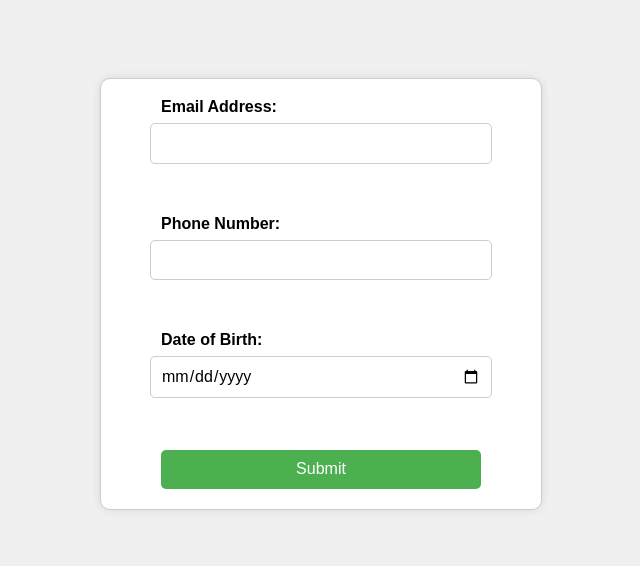
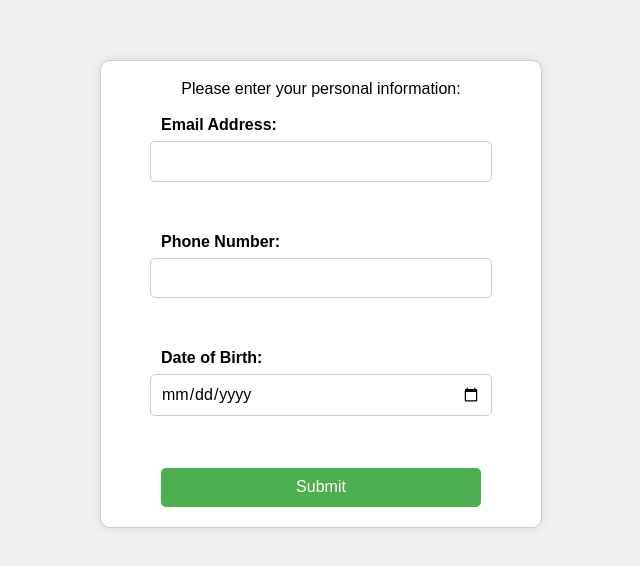
Before and after one commit to ITMD362-Fall24-AzkiyaT/lab2, a plain HTML site: page index.html in a window 1280 px wide. Shown: the part 106-672 px from the top of the page, without its empty margins (319-959 px from the left). Drawn offline with Linux system fonts and the light colour scheme; files that its build step writes are made by us from their sources.

Commit message:
Update index.html

```diff
--- a/index.html
+++ b/index.html
@@ -10,6 +10,7 @@
 </head>
 <body>
     <form action="submit_form.php" method="POST" autocomplete="on">
+        <h2>Please enter your personal information:</h2>
         <label for="email">Email Address:</label>
         <input type="email" id="email" name="email" required><br><br>
 
```
